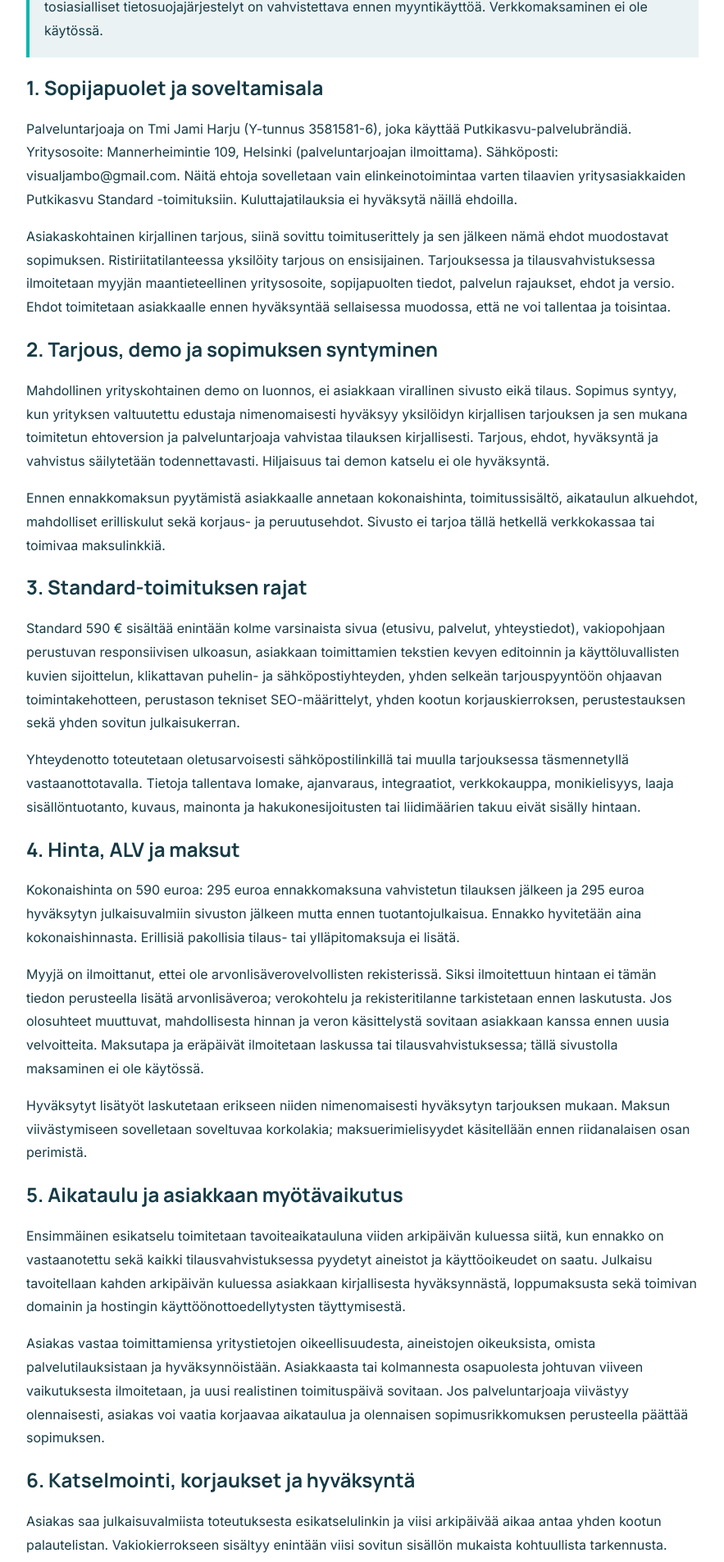
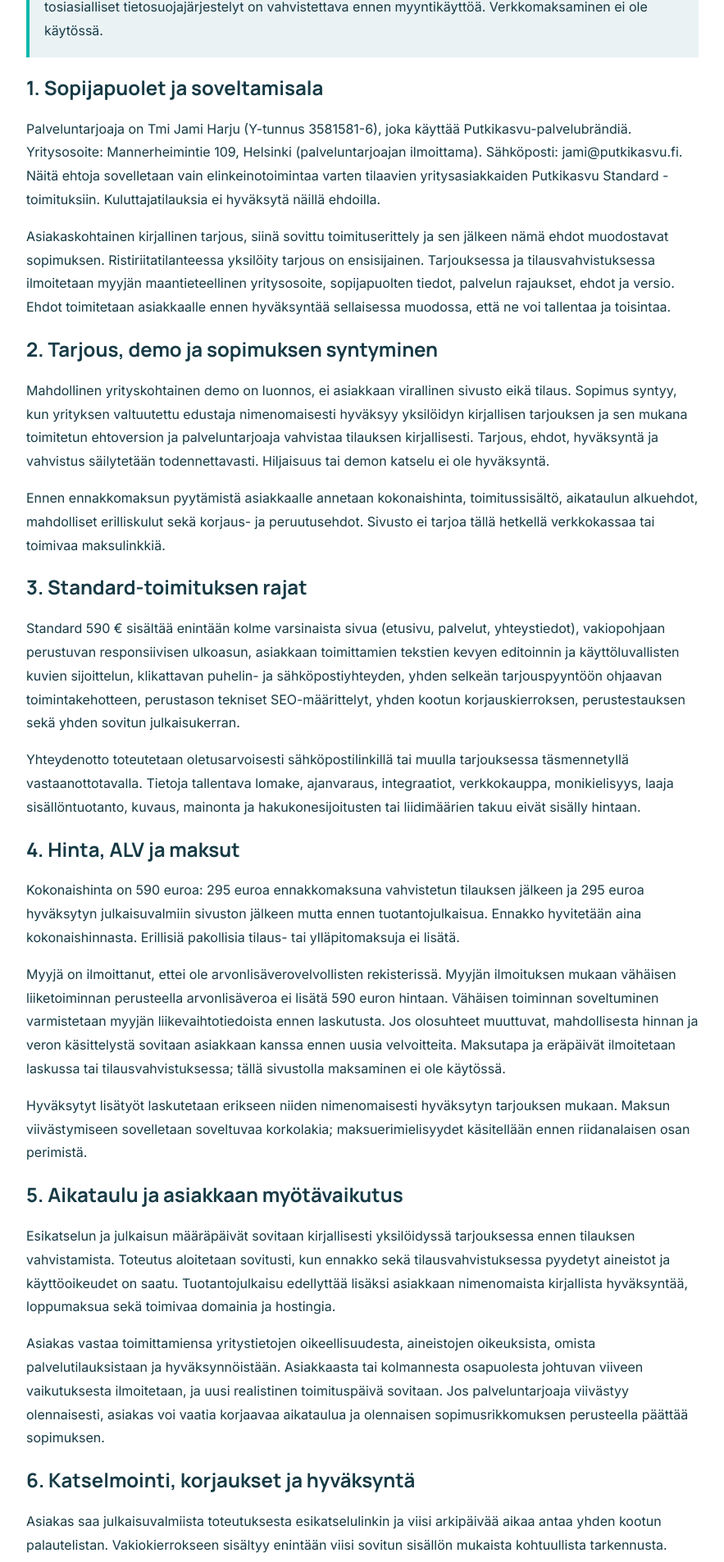
Before and after one commit to Jambovisuaalit/putkikasvu, a Next.js app: page /ehdot in a window 1280 px wide. Shown: the part 436-2341 px from the top of the page at 82% size, without its empty margins (198-1081 px from the left). Built offline with nearby package versions, Linux system fonts and the light colour scheme.

Commit message:
fix(sales): align Standard 590 EUR terms, timelines and contact channel

```diff
--- a/app/ehdot/page.jsx
+++ b/app/ehdot/page.jsx
@@ -7,7 +7,7 @@ const sections = [
   {
     title: '1. Sopijapuolet ja soveltamisala',
     paragraphs: [
-      'Palveluntarjoaja on Tmi Jami Harju (Y-tunnus 3581581-6), joka käyttää Putkikasvu-palvelubrändiä. Yritysosoite: Mannerheimintie 109, Helsinki (palveluntarjoajan ilmoittama). Sähköposti: visualjambo@gmail.com. Näitä ehtoja sovelletaan vain elinkeinotoimintaa varten tilaavien yritysasiakkaiden Putkikasvu Standard -toimituksiin. Kuluttajatilauksia ei hyväksytä näillä ehdoilla.',
+      'Palveluntarjoaja on Tmi Jami Harju (Y-tunnus 3581581-6), joka käyttää Putkikasvu-palvelubrändiä. Yritysosoite: Mannerheimintie 109, Helsinki (palveluntarjoajan ilmoittama). Sähköposti: jami@putkikasvu.fi. Näitä ehtoja sovelletaan vain elinkeinotoimintaa varten tilaavien yritysasiakkaiden Putkikasvu Standard -toimituksiin. Kuluttajatilauksia ei hyväksytä näillä ehdoilla.',
       'Asiakaskohtainen kirjallinen tarjous, siinä sovittu toimituserittely ja sen jälkeen nämä ehdot muodostavat sopimuksen. Ristiriitatilanteessa yksilöity tarjous on ensisijainen. Tarjouksessa ja tilausvahvistuksessa ilmoitetaan myyjän maantieteellinen yritysosoite, sopijapuolten tiedot, palvelun rajaukset, ehdot ja versio. Ehdot toimitetaan asiakkaalle ennen hyväksyntää sellaisessa muodossa, että ne voi tallentaa ja toisintaa.'
     ]
   },
@@ -29,14 +29,14 @@ const sections = [
     title: '4. Hinta, ALV ja maksut',
     paragraphs: [
       'Kokonaishinta on 590 euroa: 295 euroa ennakkomaksuna vahvistetun tilauksen jälkeen ja 295 euroa hyväksytyn julkaisuvalmiin sivuston jälkeen mutta ennen tuotantojulkaisua. Ennakko hyvitetään aina kokonaishinnasta. Erillisiä pakollisia tilaus- tai ylläpitomaksuja ei lisätä.',
-      'Myyjä on ilmoittanut, ettei ole arvonlisäverovelvollisten rekisterissä. Siksi ilmoitettuun hintaan ei tämän tiedon perusteella lisätä arvonlisäveroa; verokohtelu ja rekisteritilanne tarkistetaan ennen laskutusta. Jos olosuhteet muuttuvat, mahdollisesta hinnan ja veron käsittelystä sovitaan asiakkaan kanssa ennen uusia velvoitteita. Maksutapa ja eräpäivät ilmoitetaan laskussa tai tilausvahvistuksessa; tällä sivustolla maksaminen ei ole käytössä.',
+      'Myyjä on ilmoittanut, ettei ole arvonlisäverovelvollisten rekisterissä. Myyjän ilmoituksen mukaan vähäisen liiketoiminnan perusteella arvonlisäveroa ei lisätä 590 euron hintaan. Vähäisen toiminnan soveltuminen varmistetaan myyjän liikevaihtotiedoista ennen laskutusta. Jos olosuhteet muuttuvat, mahdollisesta hinnan ja veron käsittelystä sovitaan asiakkaan kanssa ennen uusia velvoitteita. Maksutapa ja eräpäivät ilmoitetaan laskussa tai tilausvahvistuksessa; tällä sivustolla maksaminen ei ole käytössä.',
       'Hyväksytyt lisätyöt laskutetaan erikseen niiden nimenomaisesti hyväksytyn tarjouksen mukaan. Maksun viivästymiseen sovelletaan soveltuvaa korkolakia; maksuerimielisyydet käsitellään ennen riidanalaisen osan perimistä.'
     ]
   },
   {
     title: '5. Aikataulu ja asiakkaan myötävaikutus',
     paragraphs: [
-      'Ensimmäinen esikatselu toimitetaan tavoiteaikatauluna viiden arkipäivän kuluessa siitä, kun ennakko on vastaanotettu sekä kaikki tilausvahvistuksessa pyydetyt aineistot ja käyttöoikeudet on saatu. Julkaisu tavoitellaan kahden arkipäivän kuluessa asiakkaan kirjallisesta hyväksynnästä, loppumaksusta sekä toimivan domainin ja hostingin käyttöönottoedellytysten täyttymisestä.',
+      'Esikatselun ja julkaisun määräpäivät sovitaan kirjallisesti yksilöidyssä tarjouksessa ennen tilauksen vahvistamista. Toteutus aloitetaan sovitusti, kun ennakko sekä tilausvahvistuksessa pyydetyt aineistot ja käyttöoikeudet on saatu. Tuotantojulkaisu edellyttää lisäksi asiakkaan nimenomaista kirjallista hyväksyntää, loppumaksua sekä toimivaa domainia ja hostingia.',
       'Asiakas vastaa toimittamiensa yritystietojen oikeellisuudesta, aineistojen oikeuksista, omista palvelutilauksistaan ja hyväksynnöistään. Asiakkaasta tai kolmannesta osapuolesta johtuvan viiveen vaikutuksesta ilmoitetaan, ja uusi realistinen toimituspäivä sovitaan. Jos palveluntarjoaja viivästyy olennaisesti, asiakas voi vaatia korjaavaa aikataulua ja olennaisen sopimusrikkomuksen perusteella päättää sopimuksen.'
     ]
   },
@@ -64,7 +64,7 @@ const sections = [
     title: '9. Domain, hosting ja ylläpito',
     paragraphs: [
       'Domain rekisteröidään asiakkaan nimiin ja asiakkaan hallinnoimalle tilille. Asiakas maksaa domainin uusimisen ja hostingin suoraan palveluntarjoajille sekä säilyttää näiden hallintaoikeudet. Putkikasvu avustaa sovitussa DNS-kytkennässä ja yhdessä käyttöönotossa. Julkaisua ei luvata ennen kuin tuotantokäyttöön soveltuva hosting on valittu ja käyttöoikeudet ovat kunnossa.',
-      'Jatkuva ylläpito ei sisälly 590 euron toimitukseen. Mahdollinen 29 €/kk ylläpito on vapaaehtoinen ja syntyy vain erillisellä kirjallisella sopimuksella; sen palvelutaso, rajaukset, irtisanomisaika ja vastuut annetaan asiakkaalle ennen tilausta. Ilman ylläpitosopimusta asiakkaan hostingin, domainin, uusintojen ja myöhempien muutosten hallinta kuuluu asiakkaalle.'
+      'Jatkuva ylläpito ei sisälly 590 euron toimitukseen. Mahdollinen ylläpito on vapaaehtoinen erillinen palvelu, josta ei ole vielä hyväksytty lopullista sopimustuotetta. Sen hinta, palvelutaso, rajaukset, irtisanomisaika ja vastuut annetaan erillisessä kirjallisessa tarjouksessa ennen tilausta. Ilman ylläpitosopimusta asiakkaan hostingin, domainin, uusintojen ja myöhempien muutosten hallinta kuuluu asiakkaalle.'
     ]
   },
   {
```
